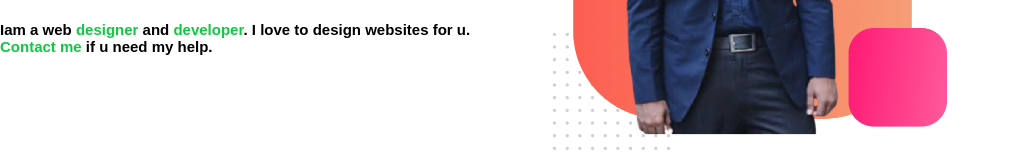
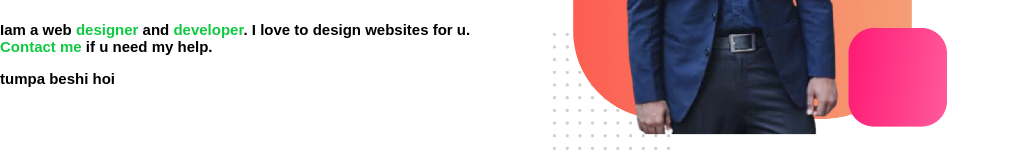
Before and after one commit to arafathosain18/my-portfolio-website, a plain HTML site: page index.html in a window 1280 px wide. Shown: the part 220-380 px from the top of the page, without its empty margins (0-1010 px from the left). Drawn offline with Linux system fonts and the light colour scheme.

Commit message:
beshi ora

```diff
--- a/index.html
+++ b/index.html
@@ -12,6 +12,7 @@
             <h1>Hello, I'm</h1>
             <h1> <span class="helo">Hosain Arafat</span> </h1>
             <p>Iam a web <span id="oll">designer</span> and <span id="oll">developer</span>. I love to design websites for u. <span id="oll">Contact me</span> if u need my help.</p>
+        <p>tumpa beshi hoi</p>
         </div>
         <div class="half">
             <img src="profile.png" alt="">
```
